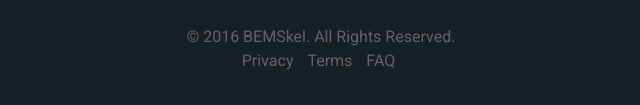
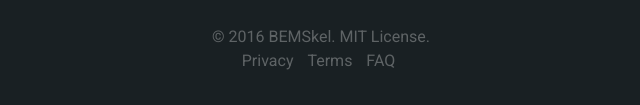
Before and after one commit to karloespiritu/bemskel, a website: page docs/examples/landing/index.html in a window 1280 px wide. Shown: the part 2539-2644 px from the top of the page, 319-959 px from the left. Drawn offline with Linux system fonts and the light colour scheme.

Commit message:
update footer text in landing example

```diff
--- a/docs/examples/landing/index.html
+++ b/docs/examples/landing/index.html
@@ -144,7 +144,7 @@
 
   <footer>
     <div class="container">
-        <p>© 2016 BEMSkel. All Rights Reserved.</p>
+        <p>© 2016 BEMSkel. MIT License.</p>
         <ul class="list-inline">
             <li>
               <a href="#">Privacy</a>
```
